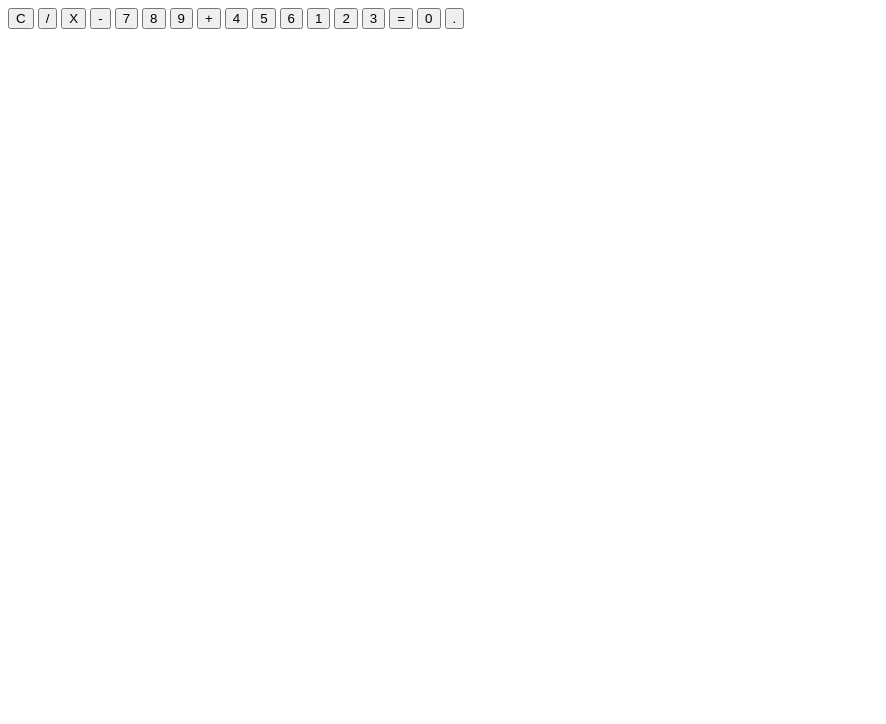
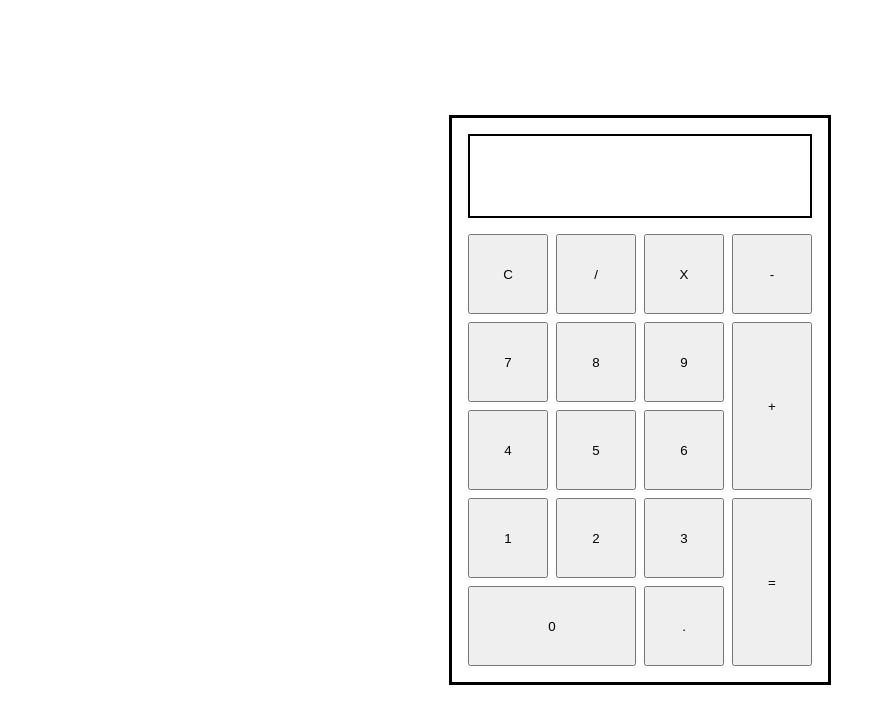
Before and after one commit to dogukan-sys/Calculator, a plain HTML site: page index.html in a window 1280 px wide. Shown: the whole page, without its empty margins (0-886 px from the left). Drawn offline with Linux system fonts and the light colour scheme.

Commit message:
🔨 added classes for css

```diff
--- a/index.html
+++ b/index.html
@@ -5,6 +5,7 @@
     <meta http-equiv="X-UA-Compatible" content="IE=edge">
     <meta name="viewport" content="width=device-width, initial-scale=1.0">
     <script src="app.js" defer></script>
+    <link rel="stylesheet" href="style.css">
     <title>calculator</title>
 </head>
 <body>
@@ -18,15 +19,15 @@
             <button class="number">7</button>
             <button class="number">8</button>
             <button class="number">9</button>
-        <button id="add">+</button>
+            <button class="high" id="add">+</button>
             <button class="number">4</button>
             <button class="number">5</button>
             <button class="number">6</button>
             <button class="number">1</button>
             <button class="number">2</button>
             <button class="number">3</button>
-        <button id="equal">=</button>
-        <button class="number">0</button>
+            <button class="high" id="equal">=</button>
+            <button class="number long">0</button>
             <button class="number">.</button>
         </div>
     </div>
```
Lines whose indentation alone changed are shown as unchanged.
